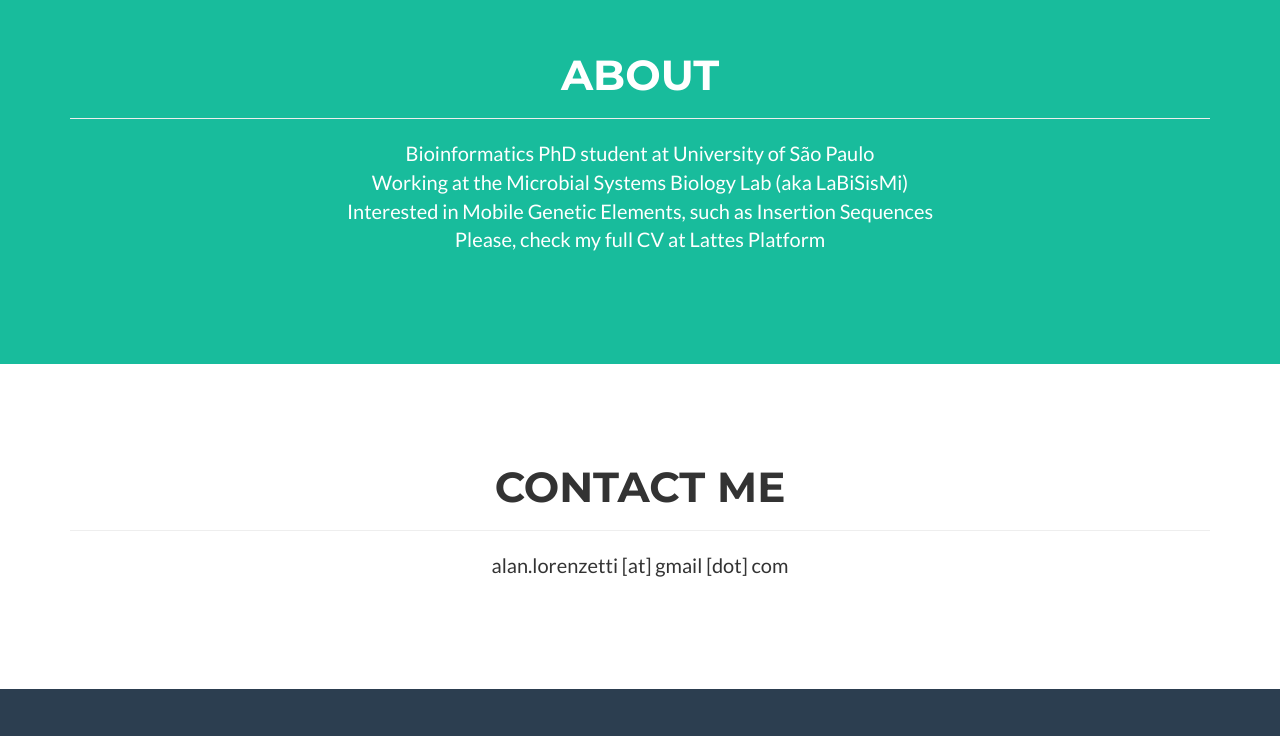
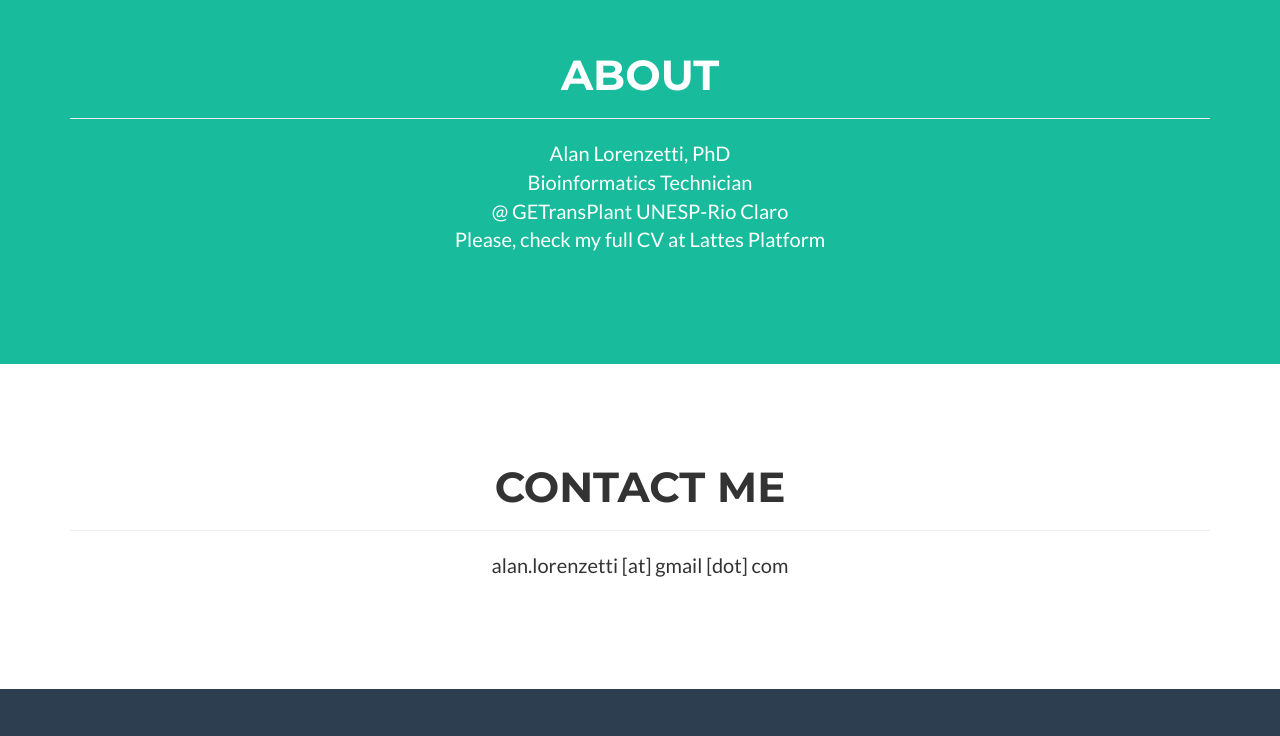
Before and after one commit to alanlorenzetti/alanlorenzetti.github.io, a website: page index.html in a window 1280 px wide. Shown: the part 940-1676 px from the top of the page. Drawn offline with nearby package versions, Linux system fonts and the light colour scheme.

Commit message:
updated About section

```diff
--- a/index.html
+++ b/index.html
@@ -181,10 +181,10 @@
             </div>
             <div class="row">
                 <div class="col-lg-12 text-center">
-                    <p>Bioinformatics PhD student at University of São Paulo<br>
-		       Working at the Microbial Systems Biology Lab (aka LaBiSisMi)<br>
-		       Interested in Mobile Genetic Elements, such as Insertion Sequences<br>
-                       Please, check my full CV at <a href="http://lattes.cnpq.br/6846364249275473"><font color="ffffff">Lattes Platform</font></a>
+                    <p>Alan Lorenzetti, PhD<br>
+                    Bioinformatics Technician<br>
+		            @ GETransPlant UNESP-Rio Claro<br>
+                    Please, check my full CV at <a href="http://lattes.cnpq.br/6846364249275473"><font color="ffffff">Lattes Platform</font></a>
 		    </p>
                 </div>
 <!--            <div class="col-lg-8 col-lg-offset-2 text-center">
```
